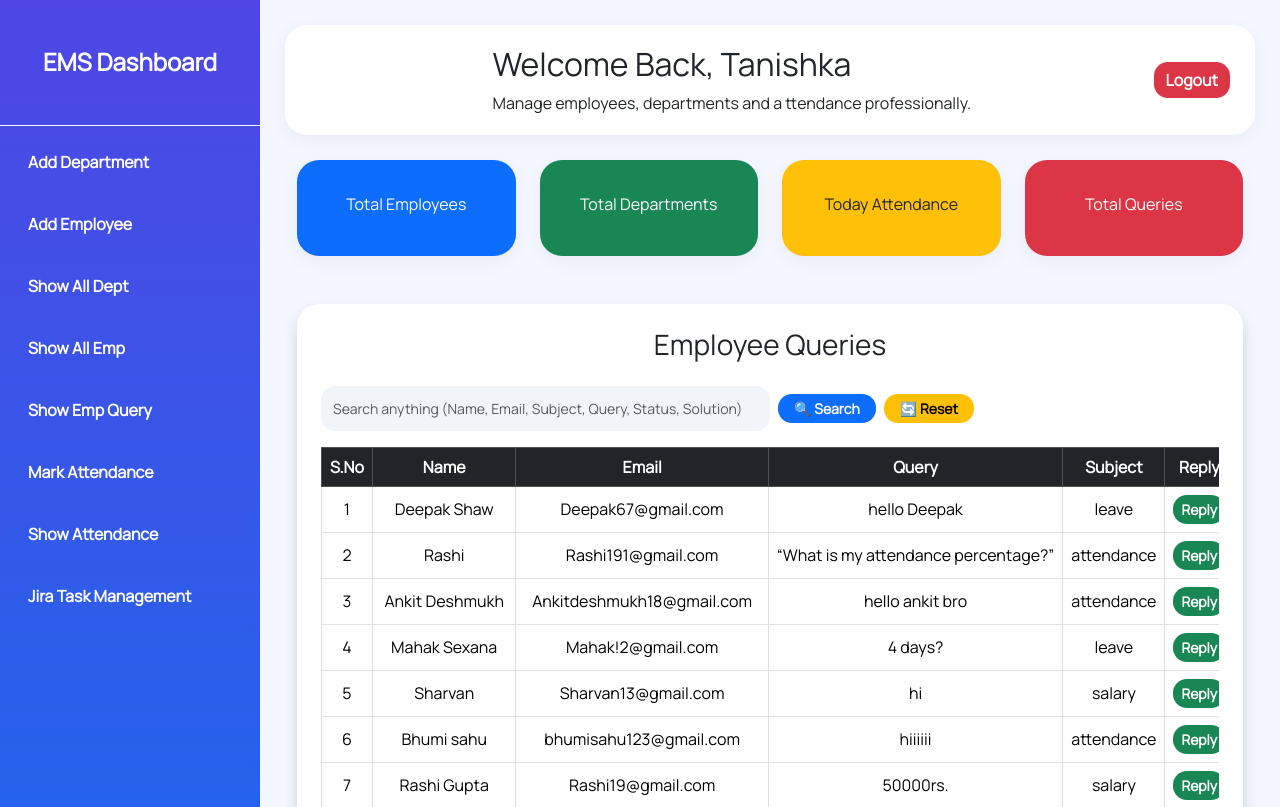
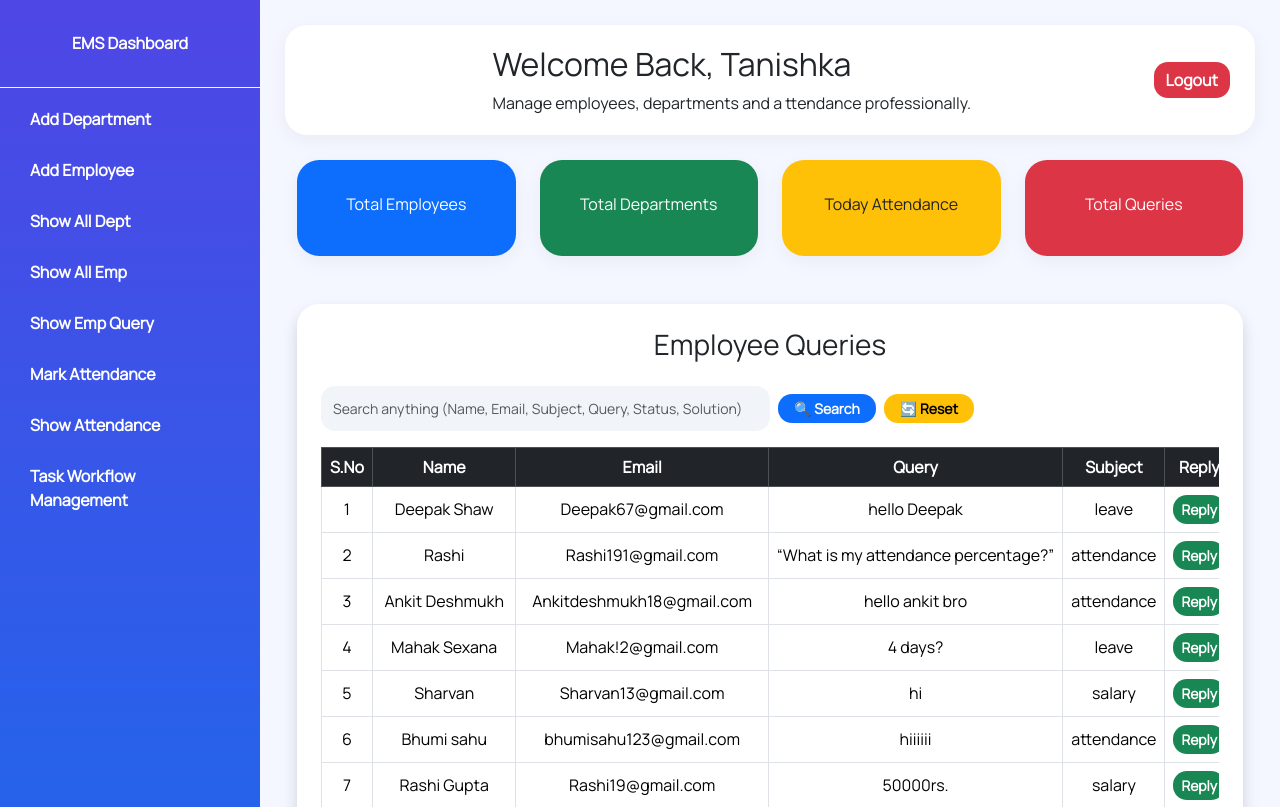
Before and after one commit to Tanishkagupta123/dynmic-django, a Django app: page /delete/11 in a window 1280 px wide. Shown: the top 807 px of the page. Run offline with Django 5.2, Linux system fonts and the light colour scheme; data comes from the database, SQL or seed files in the repository.

Commit message:
first commit

```diff
--- a/app/templates/admindashboard.html
+++ b/app/templates/admindashboard.html
@@ -286,6 +286,24 @@
     }
 
 }
+  .sidebar a {
+      padding: 12px 18px !important;   /* Text ke aas-paas ka space thoda badhaye */
+      margin: 8px 12px !important;     /* Do links ke beech ka vertical gap badhaye */
+      font-size: 16px !important;      /* Text ka size thoda bada kiya */
+  }
+  .sidebar h4 {
+      padding-top: 20px !important;    /* Upar dashboard header ka gap perfect kiya */
+      padding-bottom: 20px !important;
+  }
+  .sidebar a {
+      padding: 11px 18px !important;   /* Padding ekdum balanced */
+      margin: 5px 12px !important;     /* Gap ko thoda kam kiya (6px se 5px) taaki perfect space bane */
+      font-size: 16px !important;      /* Text ka size bada hi rahega */
+  }
+  .sidebar h4 {
+      padding-top: 18px !important;    /* Header ka space bhi thoda set kiya */
+      padding-bottom: 18px !important;
+  }
 </style>
 
 </head>
@@ -336,8 +354,7 @@
         <a href="{% url 'show_query' %}">Show Emp Query</a>
         <a href="{% url 'mark_attendance' %}">Mark Attendance</a>
         <a href="{% url 'show_attendance' %}">Show Attendance</a>
-        <a href="{% url 'assign_task' %}">Jira Task Management</a>
-
+<a href="{% url 'assign_task' %}">Task Workflow Management</a>
 
         <!-- <div class="text-center mt-4">
           <a href="{% url 'logout' %}" class="btn btn-primary btn-sm">Logout</a>
@@ -907,7 +924,7 @@
     <!-- Task Creation Form -->
     <div class="col-md-4">
       <div class="card shadow p-4" style="background: white;">
-        <h4 class="mb-3 text-center fw-bold text-primary">Create Jira Task</h4>
+<h4 class="mb-3 text-center fw-bold text-primary">Create & Assign Task</h4>
         <form method="post">
           {% csrf_token %}
           <div class="mb-3">
@@ -941,7 +958,7 @@
     <!-- Active Tasks Board -->
     <div class="col-md-8">
       <div class="card shadow p-4" style="background: white;">
-        <h4 class="mb-3 text-center fw-bold text-dark">📋 All Live Tasks (Jira Status)</h4>
+<h4 class="mb-3 text-center fw-bold text-dark">Active Project Workflows</h4>
         <div class="table-responsive">
           <table class="table table-bordered table-hover text-center align-middle">
             <thead class="table-dark">
```
Also changed, not shown: app/templates/show_attendance.html (+32 -0 lines).
